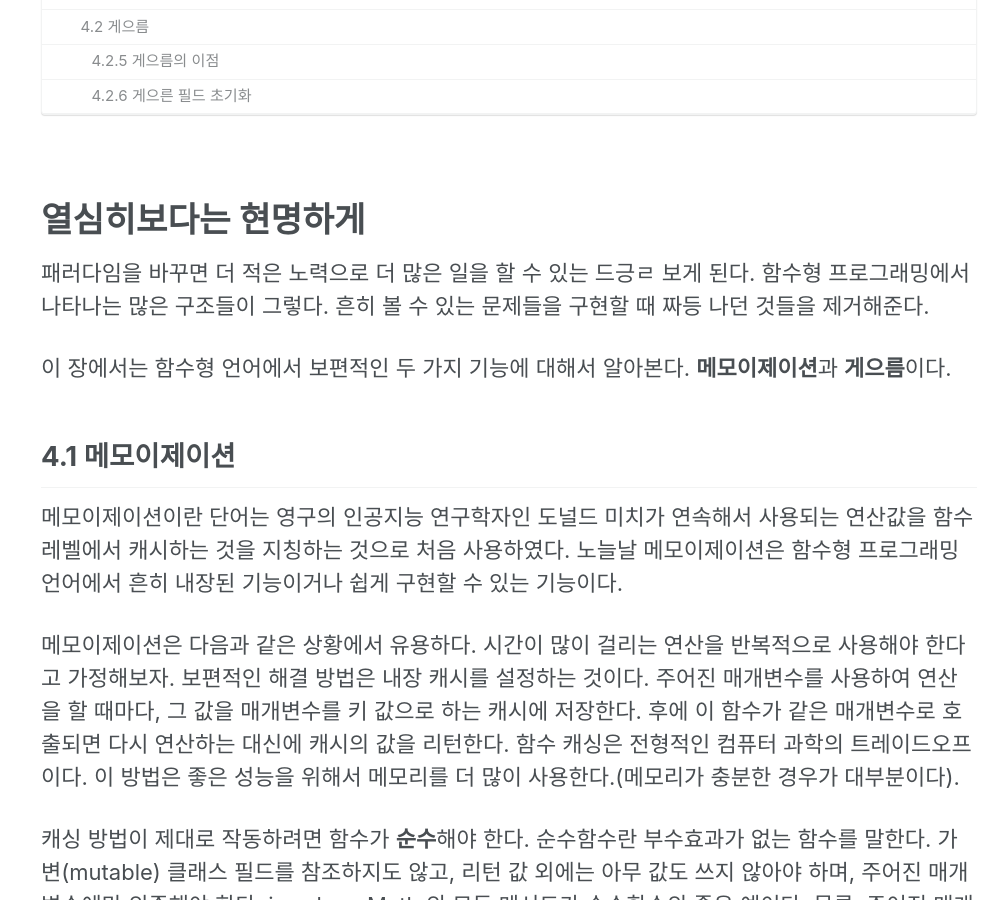
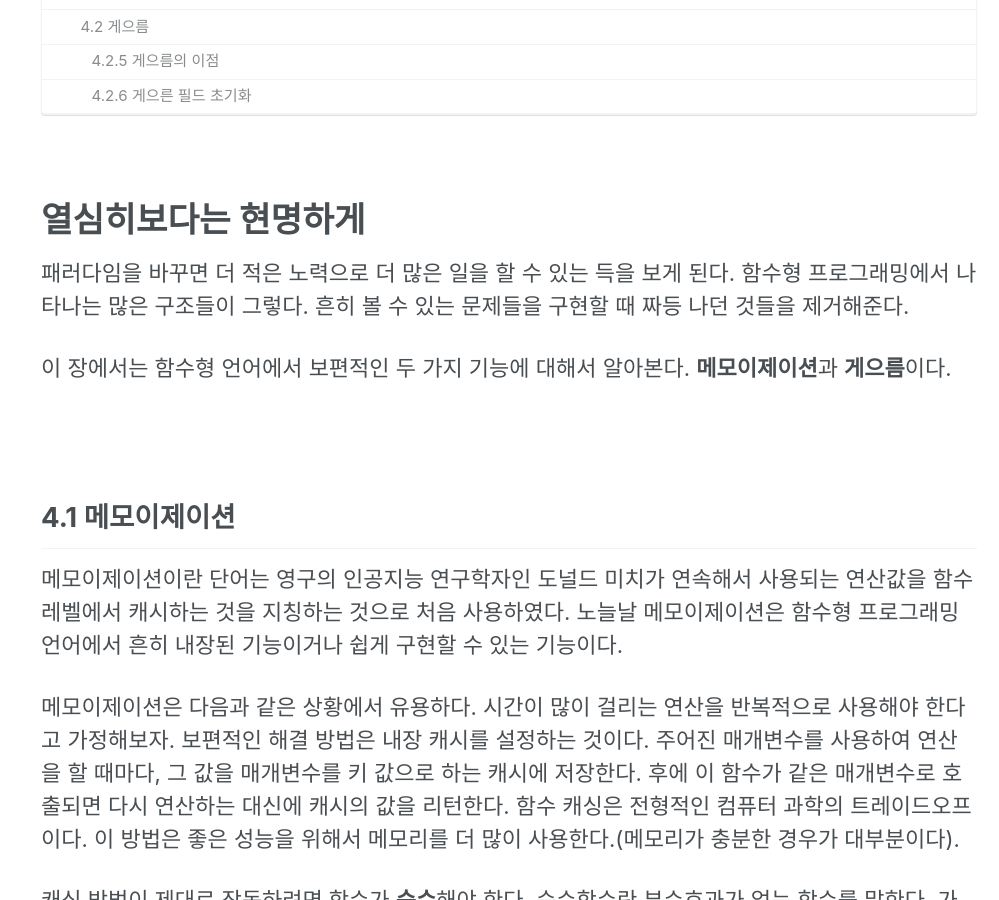
Before and after one commit to pnurep/pnurep.github.io, a Jekyll site: the page built from _posts/2019-03-26-functional-thinking-chapter-4.md, in a window 1280 px wide and 900 px high, scrolled down 476 px. Shown: the whole window, without its empty margins (281-1280 px from the left). Built offline with Jekyll 4.4.1, drawn with Linux system fonts in a browser that asks for light colours; cached includes are drawn as plain includes; comment, search, counter and statistics services are not loaded.

Commit message:
functional thinking chapter 4 modified

````diff
--- a/_posts/2019-03-26-functional-thinking-chapter-4.md
+++ b/_posts/2019-03-26-functional-thinking-chapter-4.md
@@ -28,10 +28,11 @@ sitemap :
 
 # 열심히보다는 현명하게
 
-패러다임을 바꾸면 더 적은 노력으로 더 많은 일을 할 수 있는 드긍ㄹ 보게 된다. 함수형 프로그래밍에서 나타나는 많은 구조들이 그렇다. 흔히 볼 수 있는 문제들을 구현할 때 짜등 나던 것들을 제거해준다.
+패러다임을 바꾸면 더 적은 노력으로 더 많은 일을 할 수 있는 득을 보게 된다. 함수형 프로그래밍에서 나타나는 많은 구조들이 그렇다. 흔히 볼 수 있는 문제들을 구현할 때 짜등 나던 것들을 제거해준다.
 
 이 장에서는 함수형 언어에서 보편적인 두 가지 기능에 대해서 알아본다. <b>메모이제이션</b>과 <b>게으름</b>이다.
 
+<br>
 
 ## 4.1 메모이제이션
 
@@ -41,10 +42,13 @@ sitemap :
 
 캐싱 방법이 제대로 작동하려면 함수가 <b>순수</b>해야 한다. 순수함수란 부수효과가 없는 함수를 말한다. 가변(mutable) 클래스 필드를 참조하지도 않고, 리턴 값 외에는 아무 값도 쓰지 않아야 하며, 주어진 매개변수에만 의존해야 한다. java.lang.Math 의 모든 메서드가 순수함수의 좋은 예이다. 물론, 주어진 매개변수에 대해 항상 같은 값을 리턴하는 함수에 한해서만 캐시된 값을 재사용 할 수 있다.
 
+<br>
 
 ### 4.1.1 캐싱
 
 캐싱은 흔한 요구사항이다(동시에 찾기 어려운 오류의 근원이기도 하다). 캐싱에는 크게 두 가지의 형태로 많이 사용된다. 클래스 내부에서의 사용과 외부에서의 사용이다. 더불어 캐싱을 구현하는 두 가지 방법도 알아보자. 수작업으로 만든 상태와 메모이제이션이 그것이다.
+
+<br>
 
 
 #### 메서드 레벨에서의 캐싱
@@ -60,6 +64,8 @@ else if (Classifier.isDeficient(m)) print "-"
 ```
 
 이것이 <b>클래스 내부 캐싱</b>(intraclass caching) 의 예이다. 이렇게 구현한 경우, 모든 분류 메서드를 호출할 때마다 매개변수의 합을 계산해야 한다. 이렇게 자주 호출된다면 이는 상당히 비효율적인 접근 방법이다.
+
+<br>
 
 #### 합산 결과를 캐시하기
 
@@ -79,6 +85,9 @@ def sumOfFactors(number) {
 ```
 
 위의 예제에서는 sumCache 라는 캐시를 저장할 공간을 만든다. sumOfFactors() 메서드 내부에서는 캐시에 매개변수로 질의를 해보고 합이 들어 있다면 그 값을 바로 리턴한다. 값이 없다면 힘든 계산을 수행하고 리턴값을 캐시에 넣은 후에 리턴한다.
+
+
+<br>
 
 
 #### 전부 다 캐시하기
@@ -147,6 +156,7 @@ def isDeficient(number) {
 
 이 결과에서 볼 수 있듯이, 캐싱코드를 작성하는 개발자는 정확함과 함께 실행 조건도 신경써야 한다. 이것이 '움직이는 부분' 의 적절한 예이다. 코드 내의 상태와 그 의미를 개발자가 항상 관리해야만 한다. 수 많은 언어가 이미 <b>메모이제이션</b> 과 같은 메커니즘을 사용하여 이러한 제약을 극복해냈다.
 
+<br>
 
 ### 4.1.2 메모이제이션의 첨가
 
@@ -230,6 +240,7 @@ def static isDeficient(number) {
 ```
 
 <br>
+
 1 부터 1000 까지의 실행결과
 
 버전 | 결과(작을수록 좋음)
@@ -254,7 +265,7 @@ tip. 메모아이즈된 함수는
 
 런타임이 갈수록 정교해지고, 사용할 수 있는 자원이 풍부해지면서, 모든 주류 언어에 메모이제이션과 같은 고급 기능들이 일반화되고 있다. 일례로 자바8은 내장된 메모이제이션이 없지만 새로 도입된 람다 기능을 사용하면 쉽게 구현할 수 있다.
 
-
+<br>
 
 ### 4.2 게으름
 
@@ -267,6 +278,7 @@ print length([2+1, 3*2, 1/0, 5-4])
 
 이 코드를 실행해보면 프로그래밍 언어가 엄격한지 혹은 게으른지(관대)에 따라 결과가 다를 것이다. 엄격한 언어에서 이 코드를 실행하면(또는 컴파일하면) 세 번째 요소 때문에 DivideByZero 예외가 발생할 것이다. 관대한 언어에서는 결과가 제대로 4로 나올것이다. 어쨌거나 length() 를 호출한 것이기 때문이다.
 
+<br>
 
 #### 4.2.5 게으름의 이점
 
@@ -313,6 +325,9 @@ print(findPalindrome(words.view take 1000000))
 첫 번쨰 팰린드롬을 찾는 것이 목적일 경우 take 메서드로 백만개의 단어를 끄집어내 찾는 것은 아주 비효율적인 일일 것이다. 단어 컬렉션을 게으르게 변환하려면 view 메서드를 사용하면 된다. view 메서드는 컬렉션을 게으르게 순회하게 하여 코드의 효율을 높인다.
 
 
+<br>
+
+
 #### 4.2.6 게으른 필드 초기화
 
 게으름에 대해서 끝맺기 전에 두 가지 언어가 비용이 큰 초기화를 게으르게 만드는 데 좋은 기능을 제공한다는 것을 짚고 가자. 스칼라에서는 val 을 선언하는 곳 앞에 lazy 키워드를 사용하면 필드를 적극적 평가에서 적시 평가로 간단히 바꿀 수 있다.
````
